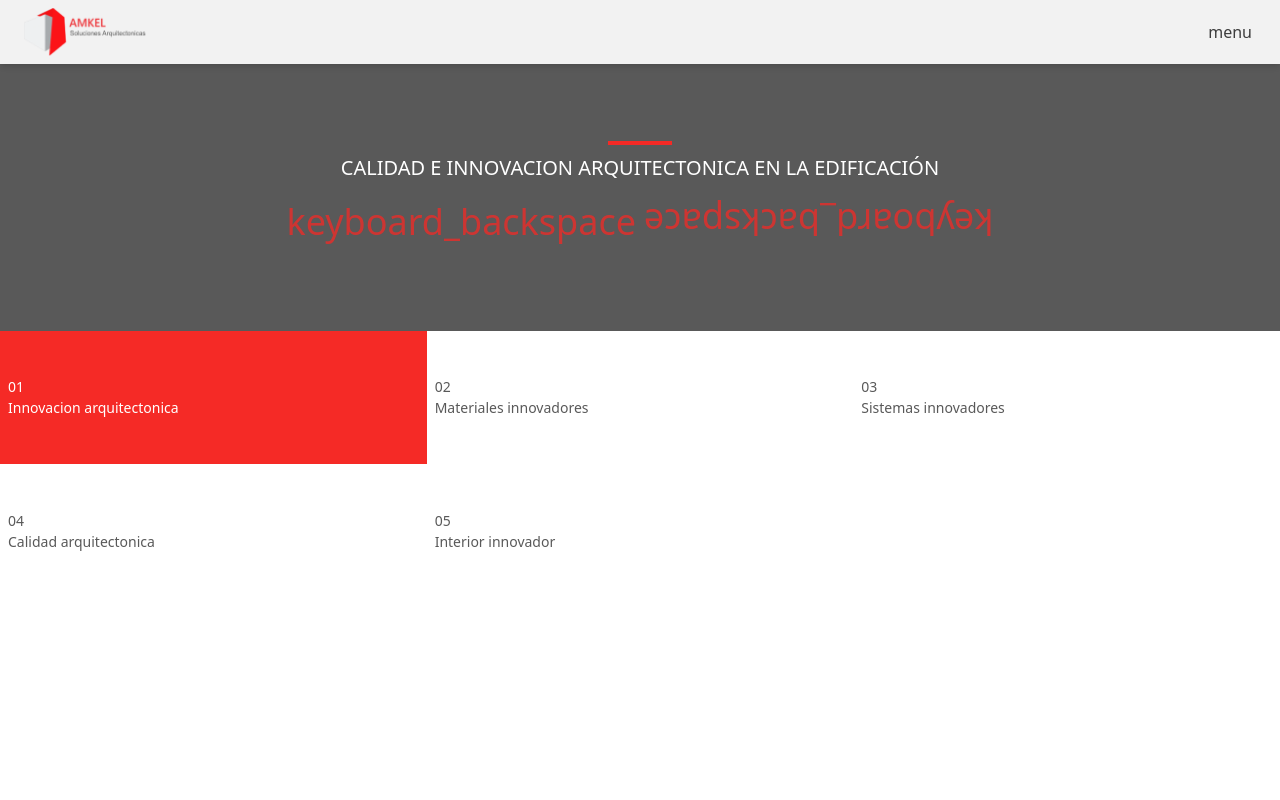
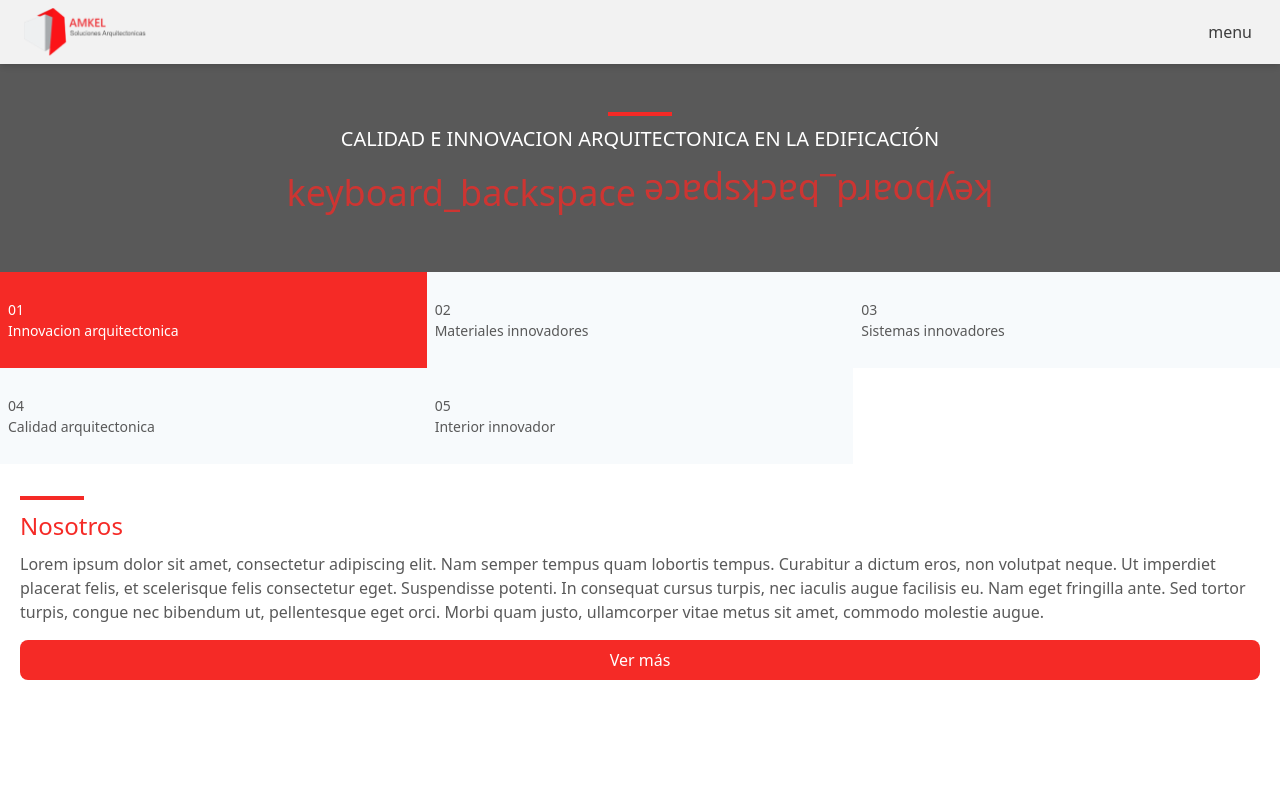
Before and after one commit to MarcoMacedoP/amkell, a React (Create React App) app: page / in a window 1280 px wide. Shown: the top 800 px of the page. Built offline with nearby package versions, Linux system fonts and the light colour scheme; the HTML template or start-up script is replaced by a standard one.

Commit message:
contact section

```diff
--- /dev/null
+++ b/src/components/Button.tsx
@@ -0,0 +1,31 @@
+import React from "react";
+
+type Props = {
+  text: string;
+  color?: "primary" | "secondary" | "none";
+  onClick?: () => void;
+  className?: string;
+};
+type ButtonType = React.FC<Props>;
+
+export const Button: ButtonType = ({
+  className = "",
+  text,
+  color = "primary",
+  onClick = () => {},
+}) => {
+  return (
+    <button
+      className={`p-2 w-full rounded-lg ${
+        color === "primary"
+          ? "bg-primary text-white"
+          : color === "secondary"
+          ? "bg-black text-white"
+          : "bg-transparent text-blue-500"
+      } ${className}`}
+      onClick={onClick}
+    >
+      <p>{text}</p>
+    </button>
+  );
+};
--- a/src/components/HomeSlider.tsx
+++ b/src/components/HomeSlider.tsx
@@ -6,9 +6,9 @@ type HomeSliderType = React.FC<Props>;
 
 export const HomeSlider: HomeSliderType = (props) => {
   return (
-    <nav className="h-middle w-screen -ml-5">
+    <nav className="w-screen -ml-5 mb-8">
       <div className="h-40 bg-black h-2/3 p-2">
-        <div className="flex flex-col w-full justify-center items-center h-full">
+        <div className="flex flex-col w-full justify-center items-center h-48">
           <div className="line mb-2" />
           <h1 className="text-xl text-white uppercase text-center">
             Calidad e innovacion arquitectonica en la edificación
@@ -24,7 +24,7 @@ export const HomeSlider: HomeSliderType = (props) => {
           </div>
         </div>
       </div>
-      <div className="h-1/3 w-full flex flex-wrap">
+      <div className="w-full flex flex-wrap">
         <SectionLink
           to={"/proyectos"}
           isActive={true}
@@ -69,10 +69,10 @@ type SectionLinkProps = {
 const SectionLink = ({ to, isActive, index, title }: SectionLinkProps) => (
   <Link
     to={to}
-    className={`w-2/6 h-full flex flex-col text-sm justify-center px-2 transition-colors duration-300 ease-in ${
+    className={`w-2/6 h-24 flex flex-col text-sm justify-center px-2 transition-colors duration-300 ease-in ${
       isActive
         ? "bg-primary text-white hover:bg-red-700"
-        : "bg-white text-black hover:bg-gray-300"
+        : "bg-gray-100 text-black hover:bg-gray-300"
     }`}
   >
     <span>0{index}</span>
--- a/src/pages/Home.tsx
+++ b/src/pages/Home.tsx
@@ -1,5 +1,6 @@
 import React from "react";
 import { HomeSlider } from "../components/HomeSlider";
+import { Button } from "../components/Button";
 type Props = {};
 type HomeType = React.FC<Props>;
 
@@ -8,6 +9,20 @@ export const HomePage: HomeType = (props) => {
   return (
     <>
       <HomeSlider />
+      <section className="flex flex-wrap w-full flex-col mb-8">
+        <div className="line mb-2" />
+        <h2 className="text-primary text-2xl">Nosotros</h2>
+        <p className="mt-2 text-black">
+          Lorem ipsum dolor sit amet, consectetur adipiscing elit. Nam semper
+          tempus quam lobortis tempus. Curabitur a dictum eros, non volutpat
+          neque. Ut imperdiet placerat felis, et scelerisque felis consectetur
+          eget. Suspendisse potenti. In consequat cursus turpis, nec iaculis
+          augue facilisis eu. Nam eget fringilla ante. Sed tortor turpis, congue
+          nec bibendum ut, pellentesque eget orci. Morbi quam justo, ullamcorper
+          vitae metus sit amet, commodo molestie augue.
+        </p>
+        <Button text="Ver más" className="mt-4" />
+      </section>
     </>
   );
 };
```
